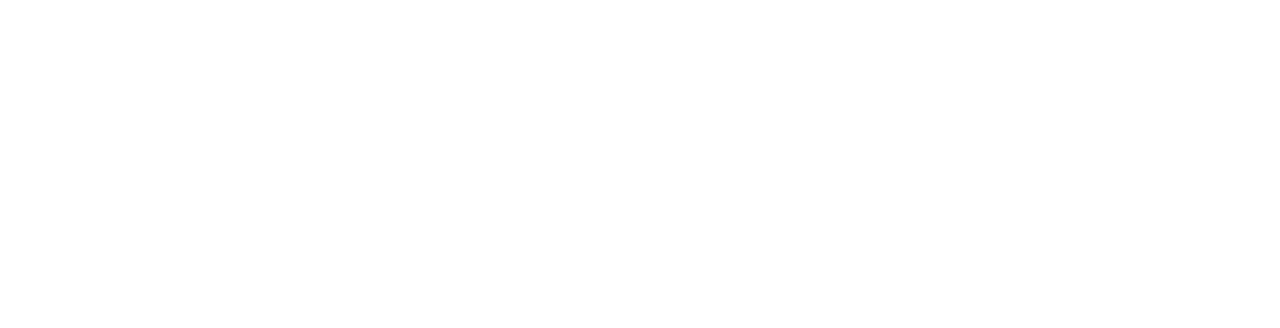
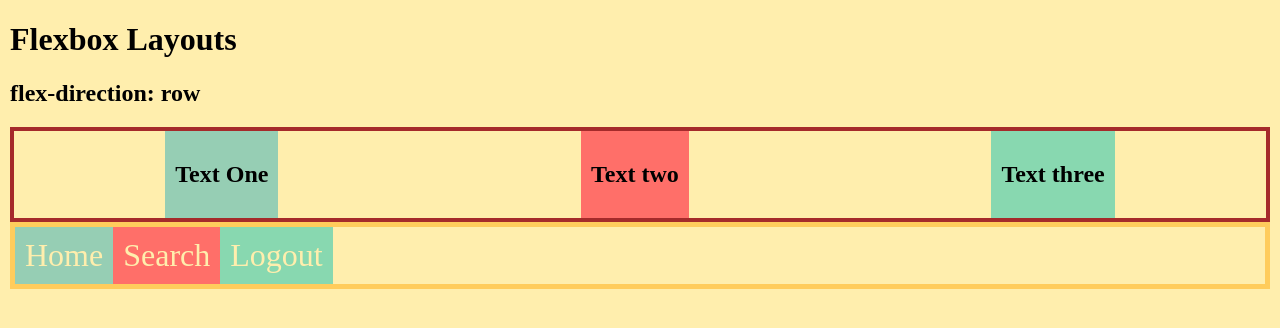
Before and after one commit to ebaybasics/flexBoxSite, a plain HTML site: page index.html in a window 1280 px wide. Drawn offline with Linux system fonts and the light colour scheme.

Commit message:
Add flex-box layouts for comparison

```diff
--- a/index.html
+++ b/index.html
@@ -9,19 +9,40 @@
 </head>
 
 <body>
-    <section class="hero">
-        <div class="flexBoxTest">
+    <h1>Flexbox Layouts</h1>
+    <h2>flex-direction: row</h2>
+
+        <nav class="flex-container">
             <div class="one">
-
+                <h2>Text One</h2>
             </div>
             <div class="two">
-
+                <h2>Text two</h2>
             </div>
             <div class="three">
+                <h2>Text three</h2>
+            </div>
+        </nav>
 
+    <!-- <h2>flex-direction: column</h2>
+
+        <div class="flex-container column">
+            <div class="one">
+                <h2>Text One</h2>
             </div>
-        </div>
-    </section>
+            <div class="two">
+                <h2>Text two</h2>
+            </div>
+            <div class="three">
+                <h2>Text three</h2>
+            </div>
+        </div> -->
+
+        <nav class="container">
+            <div>Home</div>
+            <div>Search</div>
+            <div>Logout</div>
+        </nav>
 
 
     <script src="./script.js"></script>
--- a/style.css
+++ b/style.css
@@ -0,0 +1,72 @@
+.html, body {
+    background-color: #ffeead;
+    margin: 10px;
+}
+
+.flex-container {
+    border: 4px solid brown;
+    display: flex;
+    justify-content: space-around;
+    /* font-size: 2em; */
+
+    /* flex-direction: column; */
+}
+
+.flex-container > div {
+    text-align: center;
+    background: peachpuff;
+
+    padding: 10px;
+    /* height: 100px; */
+    /* width: 50px; */
+    /* flex: 1; */
+
+
+}
+
+/* .flex-container.column {
+    display: flex;
+    flex-direction: column;
+    /* align-items: flex-end; */
+    /* justify-content: space-around; */
+
+/* } */
+
+
+
+  .container {
+    border: 5px solid #ffcc5c;
+    display: flex;
+    /* justify-content: space-around; */
+  }
+
+  .container > div {
+    padding: 10px;
+    text-align: center;
+    font-size: 2em;
+    color: #ffeead;
+  }
+
+  .flex-container > div:nth-child(1) {
+    background-color: #96ceb4;
+  }
+
+  .flex-container > div:nth-child(2) {
+    background-color: #ff6f69;
+  }
+
+  .flex-container > div:nth-child(3) {
+    background-color: #88d8b0;
+  }
+
+  .container > div:nth-child(1) {
+    background-color: #96ceb4;
+  }
+
+  .container > div:nth-child(2) {
+    background-color: #ff6f69;
+  }
+
+  .container > div:nth-child(3) {
+    background-color: #88d8b0;
+  }
```
